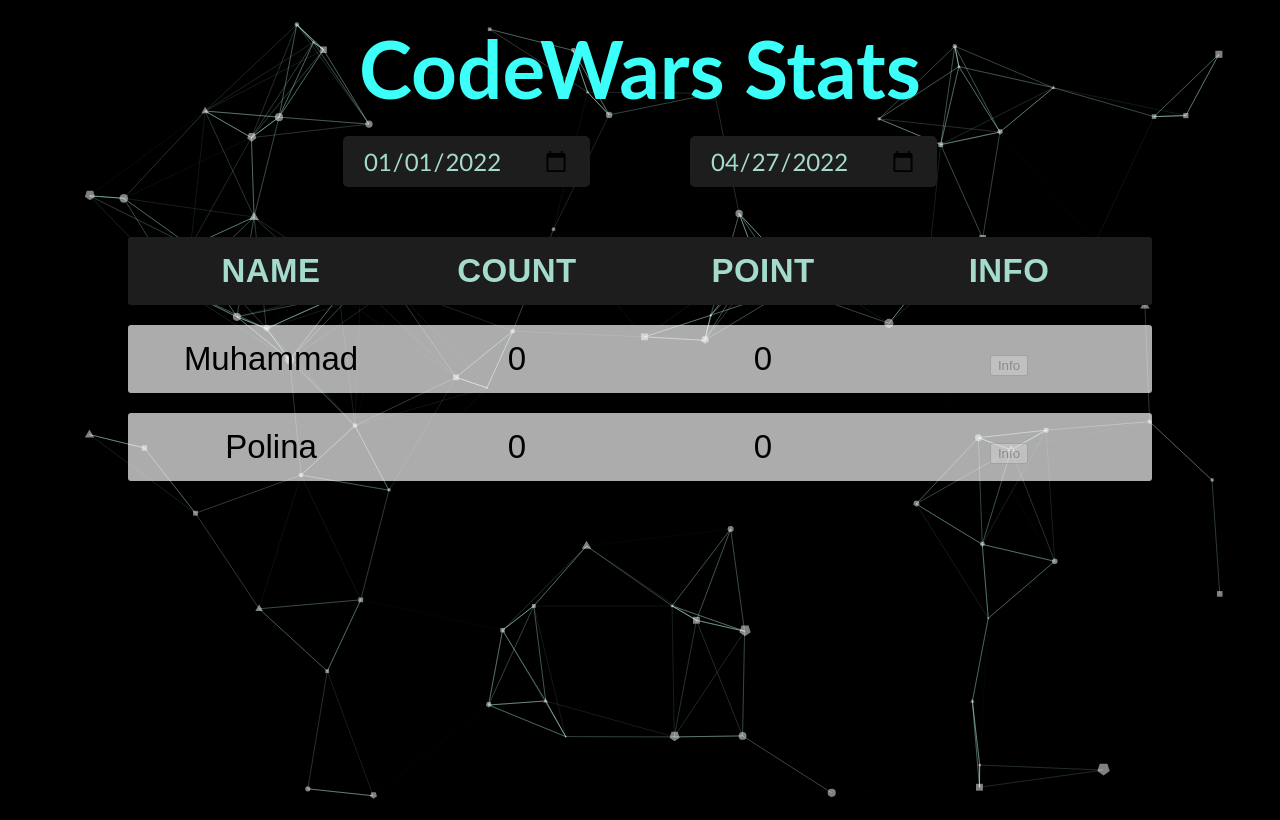
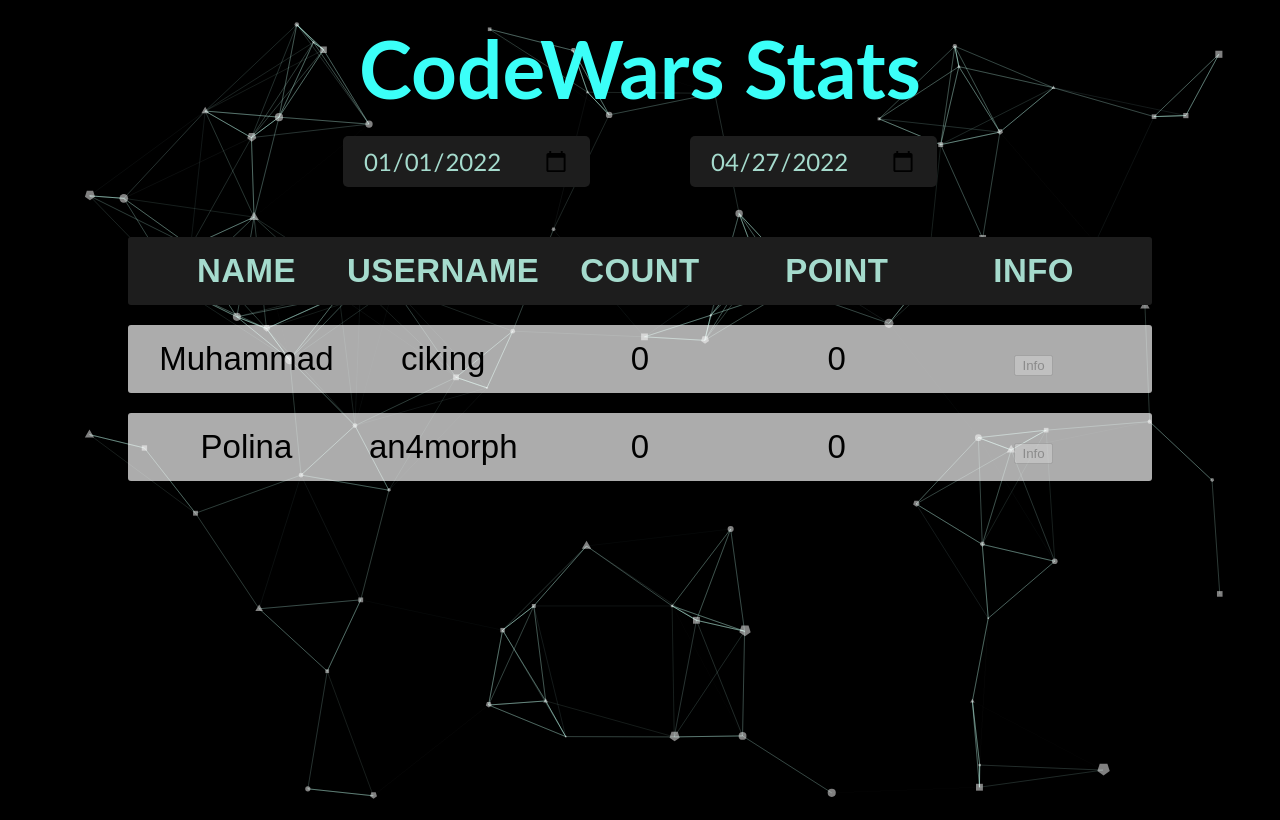
Before and after one commit to osakaii/code-wars, a React (Create React App) app: page / in a window 1280 px wide. Built offline with nearby package versions, Linux system fonts and the light colour scheme; no server answers.

Commit message:
add username col

```diff
--- a/src/components/Grid/Grid.jsx
+++ b/src/components/Grid/Grid.jsx
@@ -8,6 +8,7 @@
     <div className="Grid">
       <div className="grid__raw" id="header">
         <div className="grid__rawItem">Name</div>
+        <div className="grid__rawItem">Username</div>
         <div className="grid__rawItem">Count</div>
         <div className="grid__rawItem">Point</div>
         <div className="grid__rawItem">Info</div>
--- a/src/components/UserRaw/UserRaw.jsx
+++ b/src/components/UserRaw/UserRaw.jsx
@@ -59,6 +59,7 @@
   return (
     <div className="grid__raw">
       <div className="grid__rawItem">{data.name}</div>
+      <div className="grid__rawItem">{data.userName}</div>
       <div className="grid__rawItem">{challenges.length}</div>
       <div className="grid__rawItem">{points}</div>
       <div className="grid__rawItem">
```
